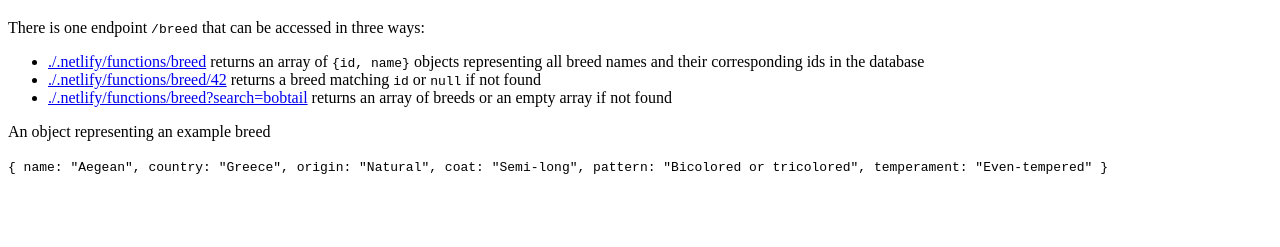
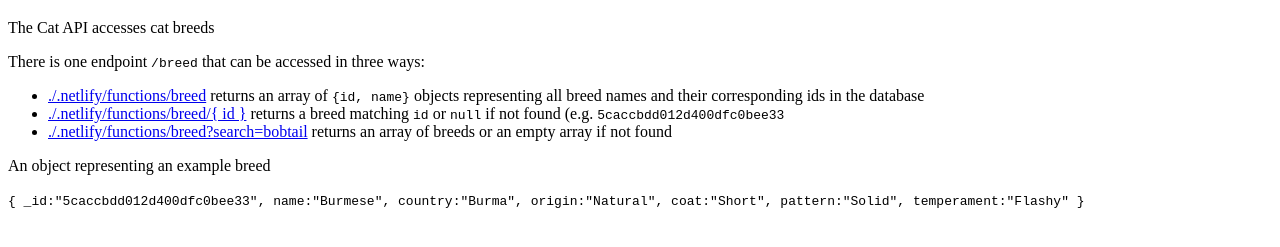
Before and after one commit to rendall/api-cat, a website: page index.html in a window 1280 px wide. Shown: the part 61-308 px from the top of the page. Drawn offline with Linux system fonts and the light colour scheme.

Commit message:
Troubleshoot:Update API doc

```diff
--- a/index.html
+++ b/index.html
@@ -7,21 +7,23 @@
 
 <body>
   <h1>Cat API</h1>
+  <p>The Cat API accesses cat breeds</p>
   <p>There is one endpoint <code>/breed</code> that can be accessed in three ways:</p>
   <ul>
     <li><a href="./.netlify/functions/breed">./.netlify/functions/breed</a> returns an array of <code>{id, name}</code> objects representing all breed names and their corresponding ids in the database</li>
-    <li><a href="./.netlify/functions/breed/42">./.netlify/functions/breed/42</a> returns a breed matching <code>id</code> or <code>null</code> if not found</li>
+    <li><a href="./.netlify/functions/breed/5caccbdd012d400dfc0bee33">./.netlify/functions/breed/{ id }</a> returns a breed matching <code>id</code> or <code>null</code> if not found (e.g. <code>5caccbdd012d400dfc0bee33</code></li>
     <li><a href="./.netlify/functions/breed?search=bobtail">./.netlify/functions/breed?search=bobtail</a> returns an array of breeds or an empty array if not found</li>
   </ul>
   <p>An object representing an example breed</p>
   <code>
     {
-      name: "Aegean",
-      country: "Greece",
-      origin: "Natural",
-      coat: "Semi-long",
-      pattern: "Bicolored or tricolored",
-      temperament: "Even-tempered"
+      _id:"5caccbdd012d400dfc0bee33",
+      name:"Burmese",
+      country:"Burma",
+      origin:"Natural",
+      coat:"Short",
+      pattern:"Solid",
+      temperament:"Flashy"
     }
   </code>
 </body>
```
